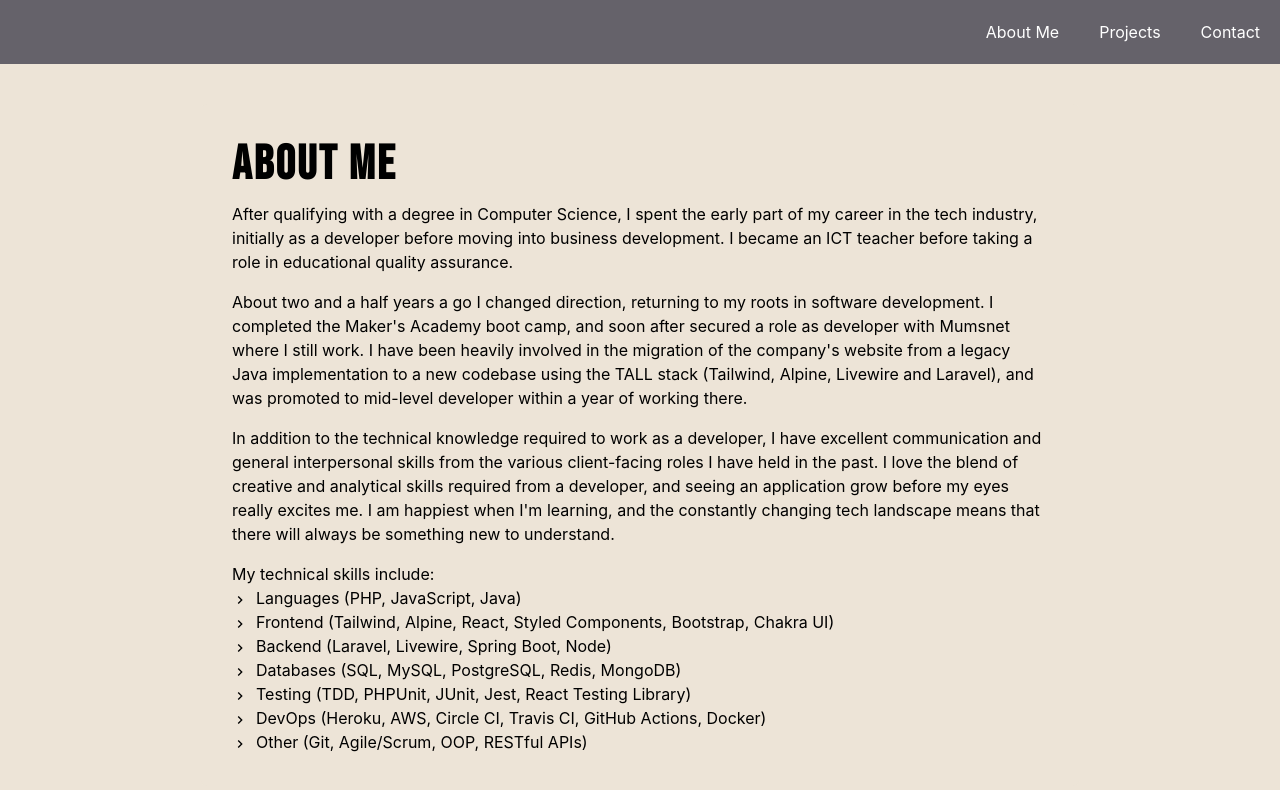
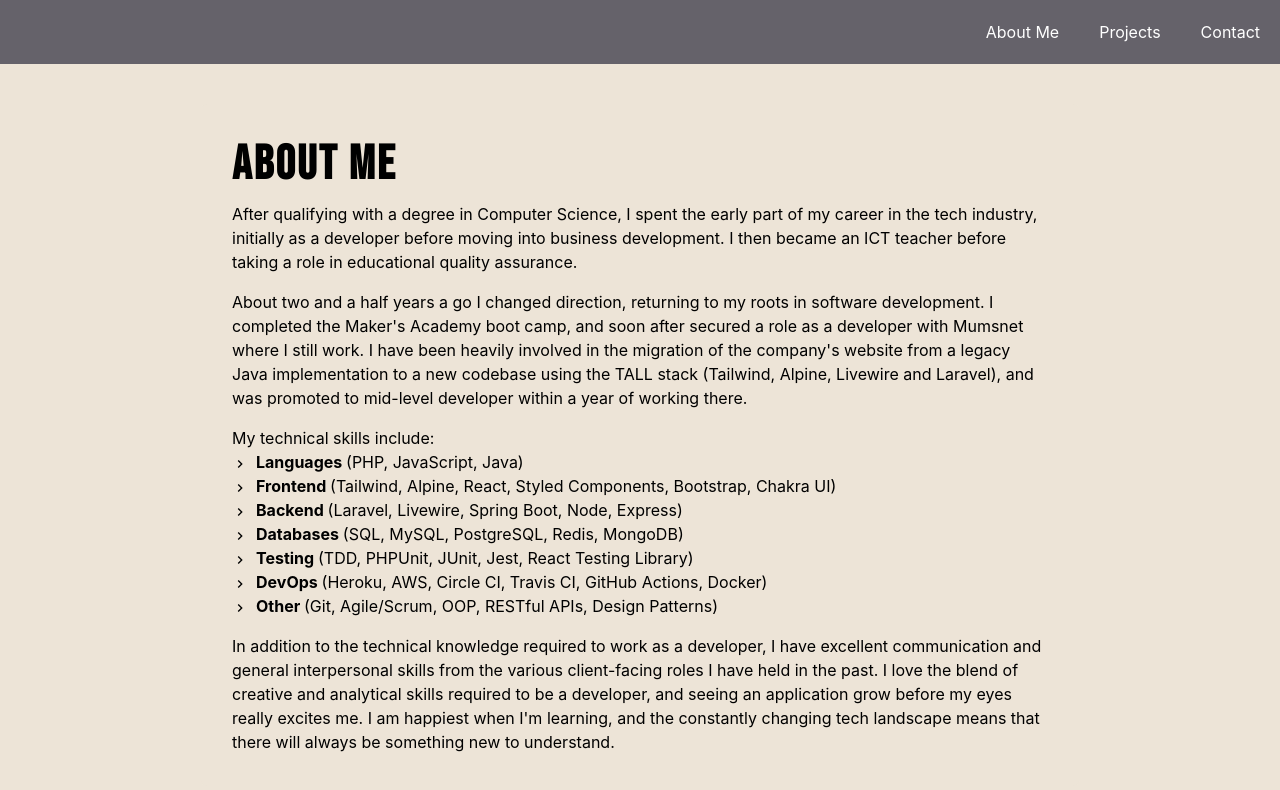
Before and after one commit to PhilipVigus/portfolio2, a React (Create React App) app: page /about in a window 1280 px wide. Shown: the top 790 px of the page. Built offline with nearby package versions, Linux system fonts and the light colour scheme.

Commit message:
Tweak copy

```diff
--- a/src/components/pages/about/About.jsx
+++ b/src/components/pages/about/About.jsx
@@ -22,25 +22,16 @@ function About() {
         <AnimatedText mt={2} variants={childVariants}>
           After qualifying with a degree in Computer Science, I spent the early part of my career in
           the tech industry, initially as a developer before moving into business development. I
-          became an ICT teacher before taking a role in educational quality assurance.
+          then became an ICT teacher before taking a role in educational quality assurance.
         </AnimatedText>
 
         <AnimatedText mt={4} variants={childVariants}>
           About two and a half years a go I changed direction, returning to my roots in software
           development. I completed the Maker&apos;s Academy boot camp, and soon after secured a role
-          as developer with Mumsnet where I still work. I have been heavily involved in the
+          as a developer with Mumsnet where I still work. I have been heavily involved in the
           migration of the company&apos;s website from a legacy Java implementation to a new
           codebase using the TALL stack (Tailwind, Alpine, Livewire and Laravel), and was promoted
           to mid-level developer within a year of working there.
-        </AnimatedText>
-
-        <AnimatedText mt={4} variants={childVariants}>
-          In addition to the technical knowledge required to work as a developer, I have excellent
-          communication and general interpersonal skills from the various client-facing roles I have
-          held in the past. I love the blend of creative and analytical skills required from a
-          developer, and seeing an application grow before my eyes really excites me. I am happiest
-          when I&apos;m learning, and the constantly changing tech landscape means that there will
-          always be something new to understand.
         </AnimatedText>
 
         <AnimatedText mt={4} variants={childVariants}>
@@ -52,6 +43,15 @@ function About() {
             <SkillListItem key={skill.title} skillList={skill} />
           ))}
         </AnimatedList>
+
+        <AnimatedText mt={4} variants={childVariants}>
+          In addition to the technical knowledge required to work as a developer, I have excellent
+          communication and general interpersonal skills from the various client-facing roles I have
+          held in the past. I love the blend of creative and analytical skills required to be a
+          developer, and seeing an application grow before my eyes really excites me. I am happiest
+          when I&apos;m learning, and the constantly changing tech landscape means that there will
+          always be something new to understand.
+        </AnimatedText>
       </Box>
     </AnimatedBox>
   );
--- a/src/components/pages/about/SkillListItem.jsx
+++ b/src/components/pages/about/SkillListItem.jsx
@@ -1,4 +1,4 @@
-import { ListIcon, ListItem } from '@chakra-ui/react';
+import { ListIcon, ListItem, Text } from '@chakra-ui/react';
 import PropTypes from 'prop-types';
 import { motion } from 'framer-motion';
 import { ChevronRightIcon } from '@chakra-ui/icons';
@@ -10,7 +10,10 @@ function SkillListItem({ skillList }) {
   return (
     <AnimatedListItem variants={childVariants}>
       <ListIcon as={ChevronRightIcon} />
-      {`${skillList.title} (${skillList.list.join(', ')})`}
+      <Text as="span" fontWeight="bold">
+        {skillList.title}{' '}
+      </Text>
+      {`(${skillList.list.join(', ')})`}
     </AnimatedListItem>
   );
 }
--- a/src/components/pages/about/data.json
+++ b/src/components/pages/about/data.json
@@ -10,7 +10,7 @@
     },
     {
       "title": "Backend",
-      "list": ["Laravel", "Livewire", "Spring Boot", "Node"]
+      "list": ["Laravel", "Livewire", "Spring Boot", "Node", "Express"]
     },
     {
       "title": "Databases",
@@ -26,7 +26,7 @@
     },
     {
       "title": "Other",
-      "list": ["Git", "Agile/Scrum", "OOP", "RESTful APIs"]
+      "list": ["Git", "Agile/Scrum", "OOP", "RESTful APIs", "Design Patterns"]
     }
   ]
 }
```
